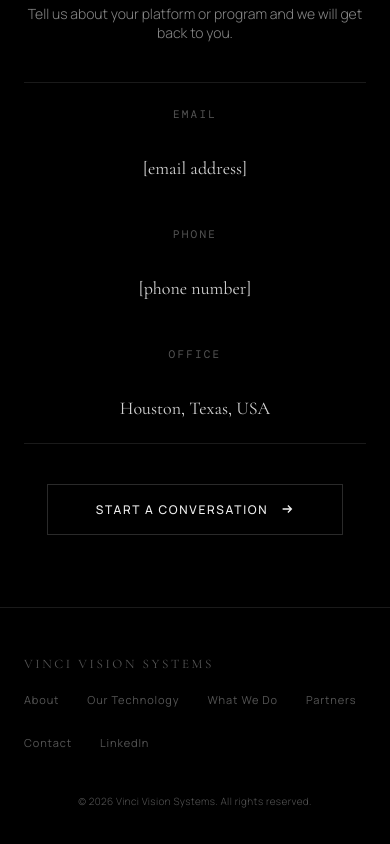
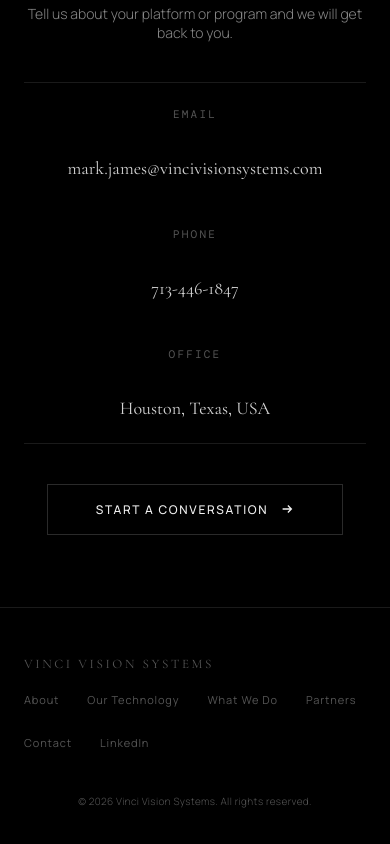
Before and after one commit to jamesma123/markjamesjr.github.io, a plain HTML site: page index.html in a window 390 px wide. Shown: the part 4962-5806 px from the top of the page. Drawn offline with nearby package versions, Linux system fonts and the light colour scheme; a web font is replaced by a local one.

Commit message:
Replace placeholders with actual contact details
Updated contact information with actual email and phone number.

```diff
--- a/index.html
+++ b/index.html
@@ -857,11 +857,11 @@
     <div class="contact-grid reveal">
       <div class="contact-item">
         <div class="label">Email</div>
-        <a class="contact-value" href="mailto:EMAIL_HERE">[email address]</a>
+        <a class="contact-value" href="mailto:EMAIL_HERE">mark.james@vincivisionsystems.com</a>
       </div>
       <div class="contact-item">
         <div class="label">Phone</div>
-        <a class="contact-value" href="tel:PHONE_HERE">[phone number]</a>
+        <a class="contact-value" href="tel:PHONE_HERE">713-446-1847</a>
       </div>
       <div class="contact-item">
         <div class="label">Office</div>
```
